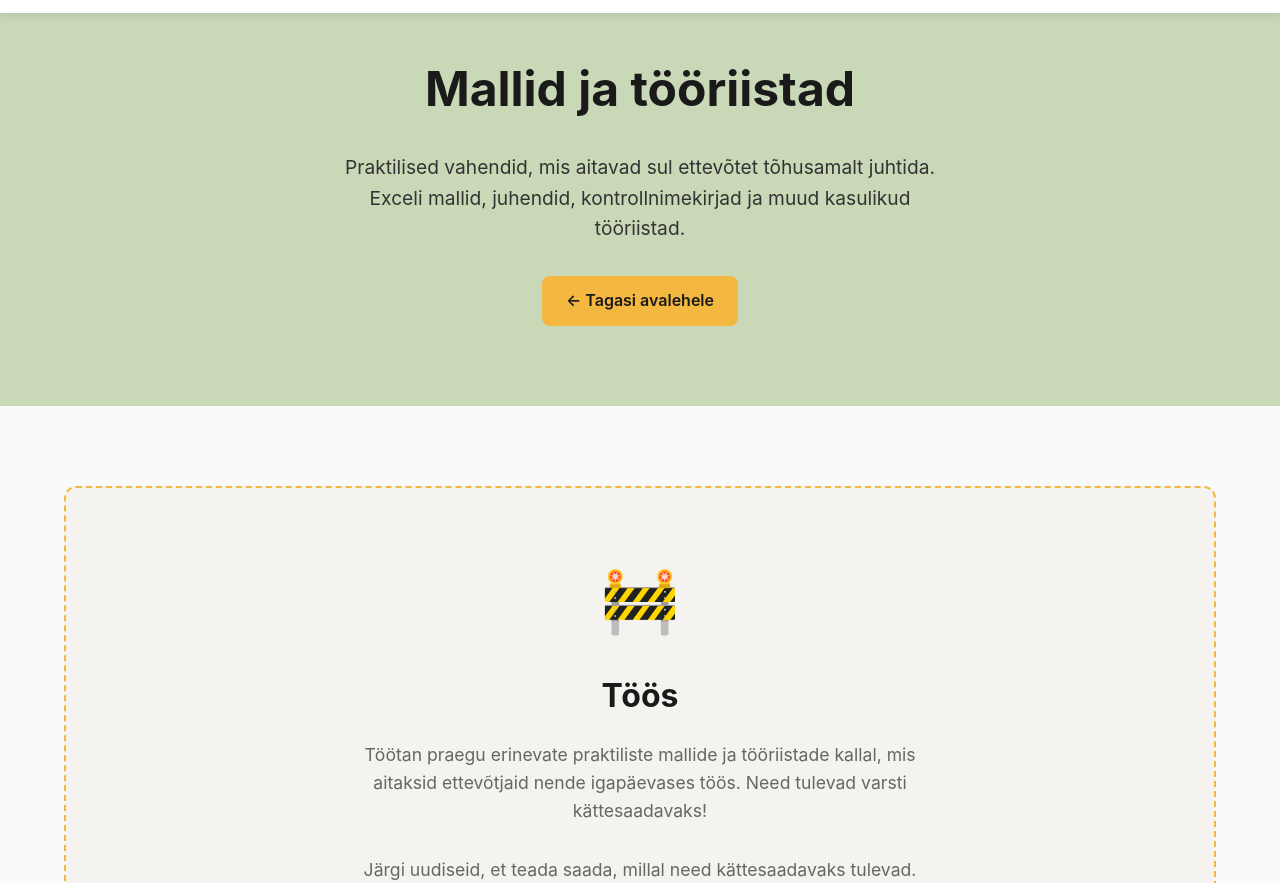
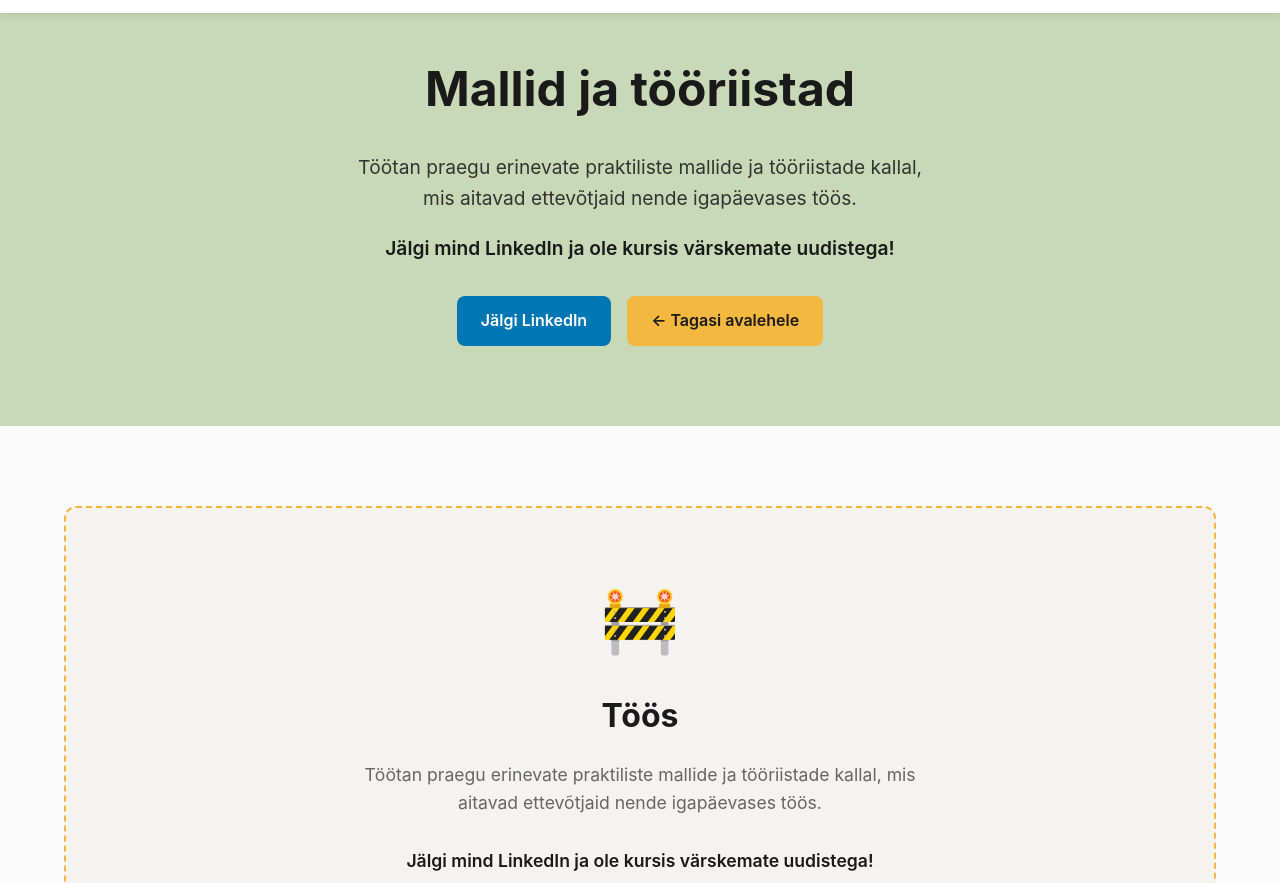
Before and after one commit to kirkelaht/index.html, a plain HTML site: page mallid-ja-tooriistad.html in a window 1280 px wide. Shown: the part 69-952 px from the top of the page. Drawn offline with Linux system fonts and the light colour scheme.

Commit message:
Update Mallid ja tööriistad page with new messaging
- Updated header text with user's exact message
- Added LinkedIn follow call-to-action
- Added LinkedIn button in header section
- Updated coming soon section with same messaging
- Encourages visitors to follow on LinkedIn for updates

```diff
--- a/mallid-ja-tooriistad.html
+++ b/mallid-ja-tooriistad.html
@@ -295,8 +295,10 @@
   <!-- Tools Header -->
   <section class="tools-header">
     <h1>Mallid ja tööriistad</h1>
-    <p>Praktilised vahendid, mis aitavad sul ettevõtet tõhusamalt juhtida. Exceli mallid, juhendid, kontrollnimekirjad ja muud kasulikud tööriistad.</p>
-    <div style="margin-top: 32px;">
+    <p>Töötan praegu erinevate praktiliste mallide ja tööriistade kallal, mis aitavad ettevõtjaid nende igapäevases töös.</p>
+    <p style="margin-top: 20px; font-weight: 600; color: #1A1A1A;">Jälgi mind LinkedIn ja ole kursis värskemate uudistega!</p>
+    <div style="margin-top: 32px; display: flex; gap: 16px; justify-content: center; flex-wrap: wrap;">
+      <a href="https://linkedin.com/in/kirkelaht" target="_blank" style="background: #0077B5; color: #FFFFFF; padding: 12px 24px; border-radius: 8px; text-decoration: none; font-weight: 600; transition: background 0.2s; display: inline-block;">Jälgi LinkedIn</a>
       <a href="index.html" style="background: #F4B740; color: #1A1A1A; padding: 12px 24px; border-radius: 8px; text-decoration: none; font-weight: 600; transition: background 0.2s; display: inline-block;">← Tagasi avalehele</a>
     </div>
   </section>
@@ -307,8 +309,8 @@
     <div class="coming-soon-section">
       <div class="construction-icon">🚧</div>
       <h2>Töös</h2>
-      <p>Töötan praegu erinevate praktiliste mallide ja tööriistade kallal, mis aitaksid ettevõtjaid nende igapäevases töös. Need tulevad varsti kättesaadavaks!</p>
-      <p>Järgi uudiseid, et teada saada, millal need kättesaadavaks tulevad.</p>
+      <p>Töötan praegu erinevate praktiliste mallide ja tööriistade kallal, mis aitavad ettevõtjaid nende igapäevases töös.</p>
+      <p style="font-weight: 600; color: #1A1A1A;">Jälgi mind LinkedIn ja ole kursis värskemate uudistega!</p>
     </div>
 
     <!-- Tools Preview -->
```
